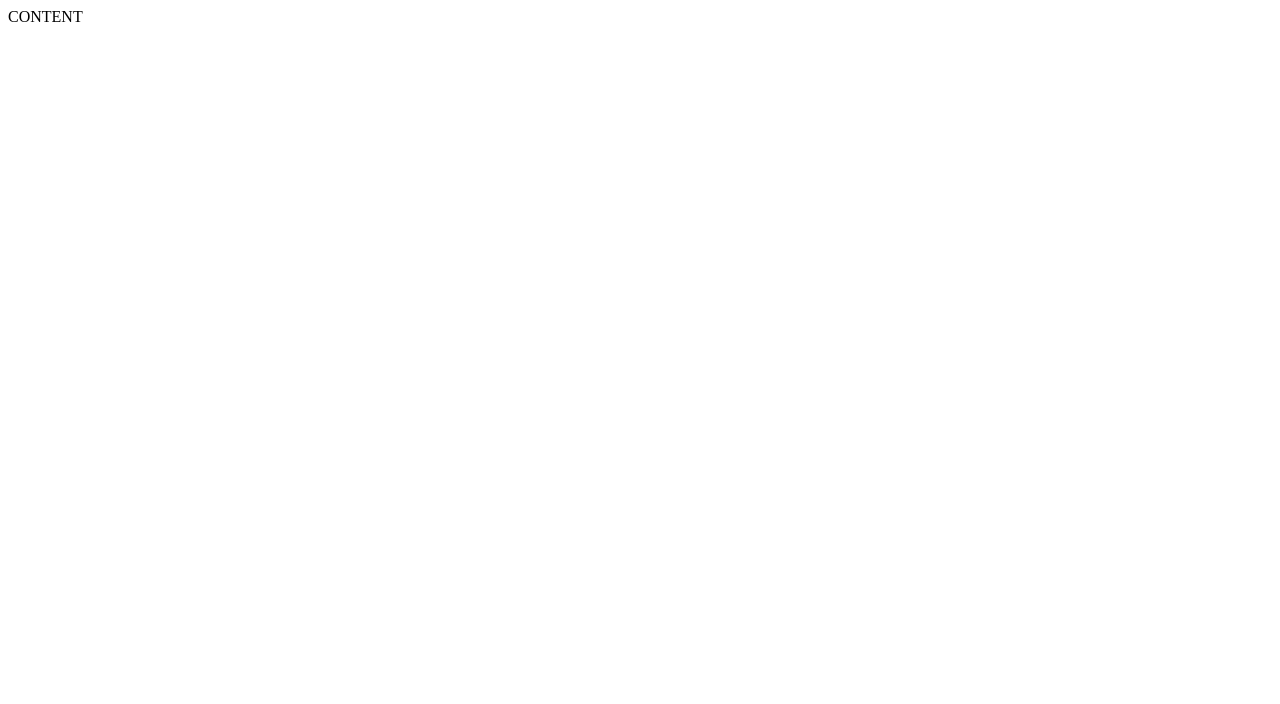
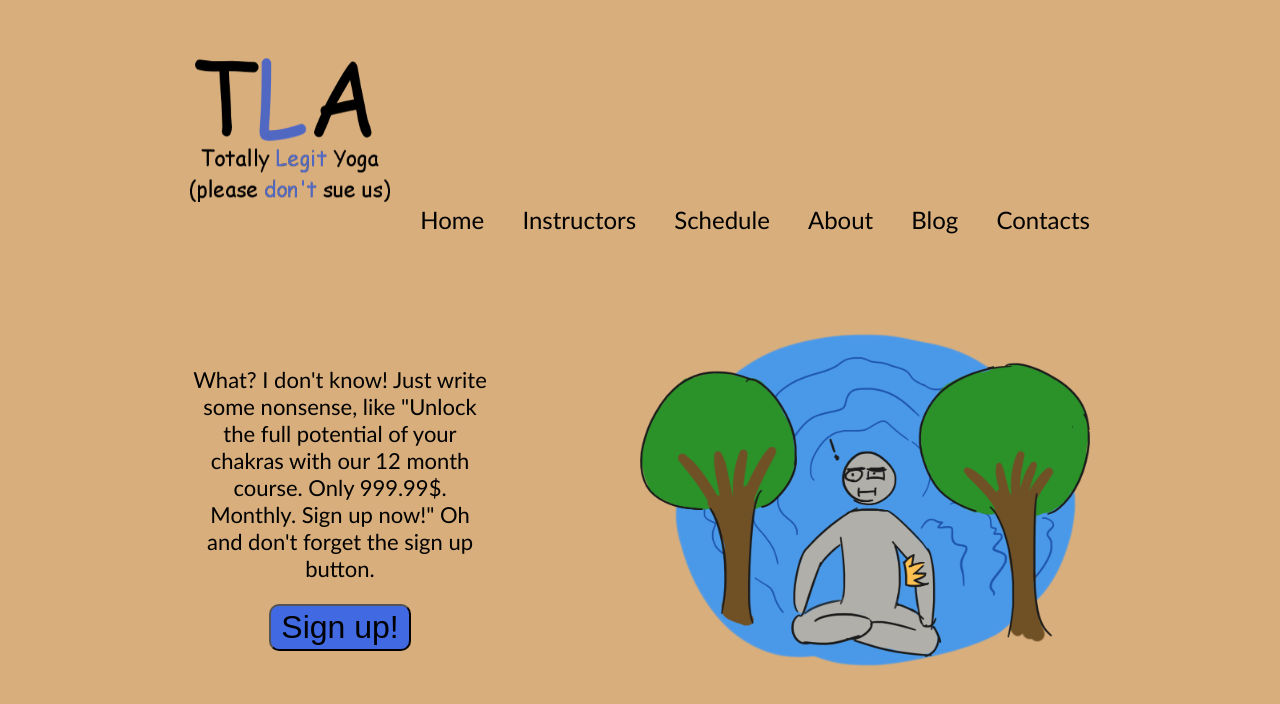
Before and after one commit to L00Nav/5-yoga, a website: page index.html in a window 1280 px wide. Drawn offline with Linux system fonts and the light colour scheme.

Commit message:
basic-functionality-complete

```diff
--- a/index.html
+++ b/index.html
@@ -5,8 +5,32 @@
     <meta http-equiv="X-UA-Compatible" content="IE=edge">
     <meta name="viewport" content="width=device-width, initial-scale=1.0">
     <title>Document</title>
+    <link rel="stylesheet" href="./yoga-vibes.css">
 </head>
 <body>
-    CONTENT
+    <header>
+        <img id="logo" alt="TLY logo" src="./logo.png">
+        <nav>
+            <a href="#">Home</a>
+            <a href="#">Instructors</a>
+            <a href="#">Schedule</a>
+            <a href="#">About</a>
+            <a href="#">Blog</a>
+            <a href="#">Contacts</a>
+        </nav>
+    </header>
+    <main>
+        <div id="signupbox">
+            <p>
+                What? I don't know! Just write some nonsense, like "Unlock the full potential of your chakras with our 12 month course. Only 999.99$. Monthly. Sign up now!" Oh and don't forget the sign up button.
+            </p>
+            <button>Sign up!</button>
+        </div>
+        <img id="meditation" alt="There's supposed to be an image here" src="./Yoga.png">
+    </main>
+
+<!--Total content width: 900px
+Image width: 300px
+Side text: 300px-->
 </body>
 </html>
--- /dev/null
+++ b/yoga-vibes.css
@@ -0,0 +1,63 @@
+body {
+    background-color:rgb(216, 174, 124);
+    margin-left: calc(50% - 450px);
+    font-family:'Gill Sans', 'Gill Sans MT', Calibri, 'Trebuchet MS', sans-serif;
+}
+
+header, main {
+    width: 900px;
+    display: inline-block;
+    /*border: #990000 solid;*/
+
+}
+
+header {
+    margin-top: 50px;
+}
+
+#logo {
+    width: 200px;
+}
+
+nav {
+    float: right;
+}
+
+a {
+    font-size: 24px;
+    margin-left: 34px;
+    padding-top: 4px;
+    padding-bottom: 4px;
+    color: #000;
+    text-decoration: none;
+}
+
+a:hover {
+    border-bottom: 3px solid royalblue;
+}
+
+main {
+    margin-top: 100px;
+}
+
+#signupbox {
+    margin-top: 10px;
+    float: left;
+    width: 300px;
+    font-size: 22px;
+    text-align: center;
+}
+
+button {
+    font-size: 32px;
+    border-radius: 10px;
+    padding: 3px;
+    padding-left: 10px;
+    padding-right: 10px;
+    background-color: royalblue;
+}
+
+#meditation {
+    float: right;
+    width: 450px;
+}
```
Also changed, not shown: README.md, Yoga.png (added), logo.png (added), 1 other file.
